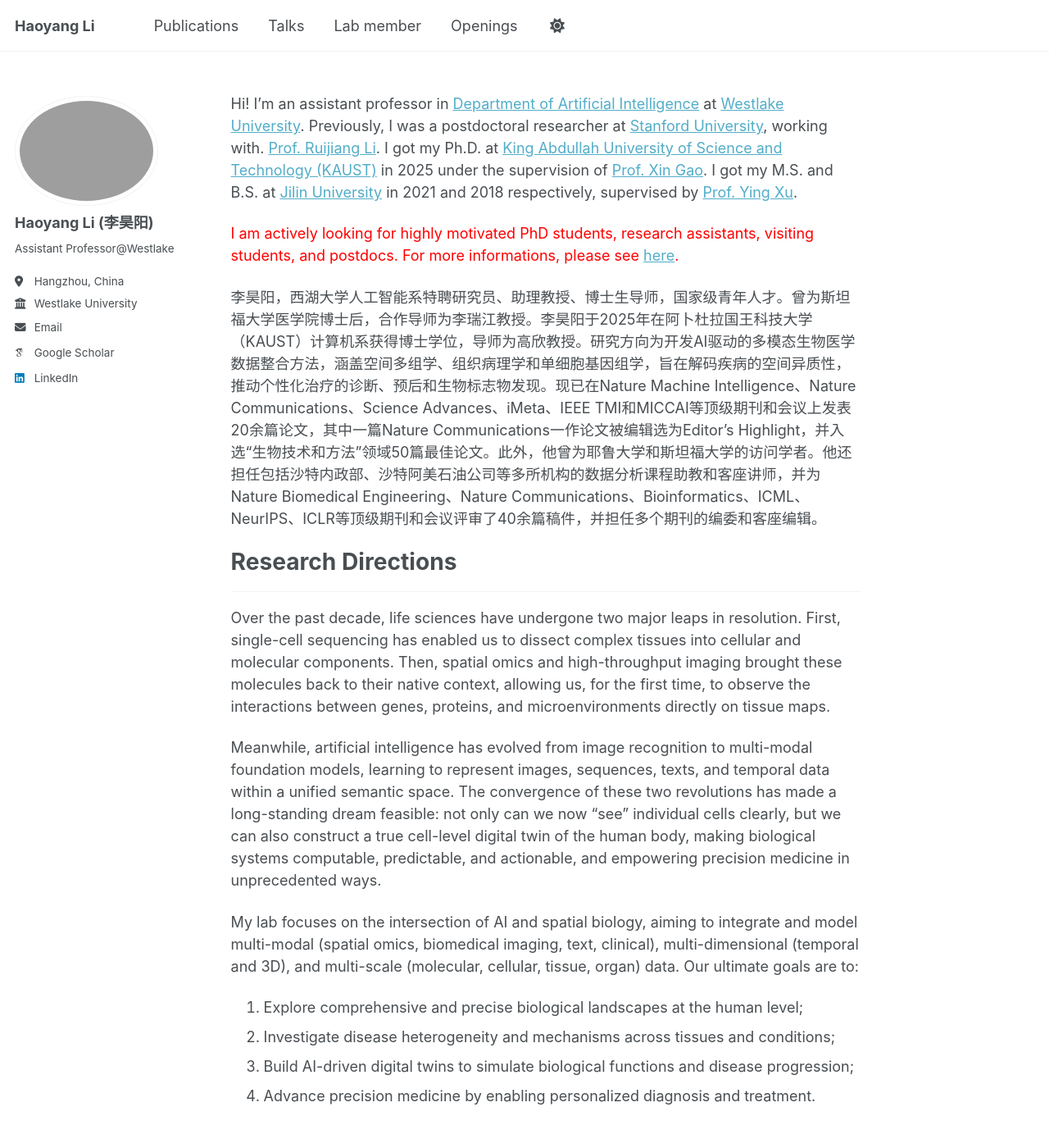
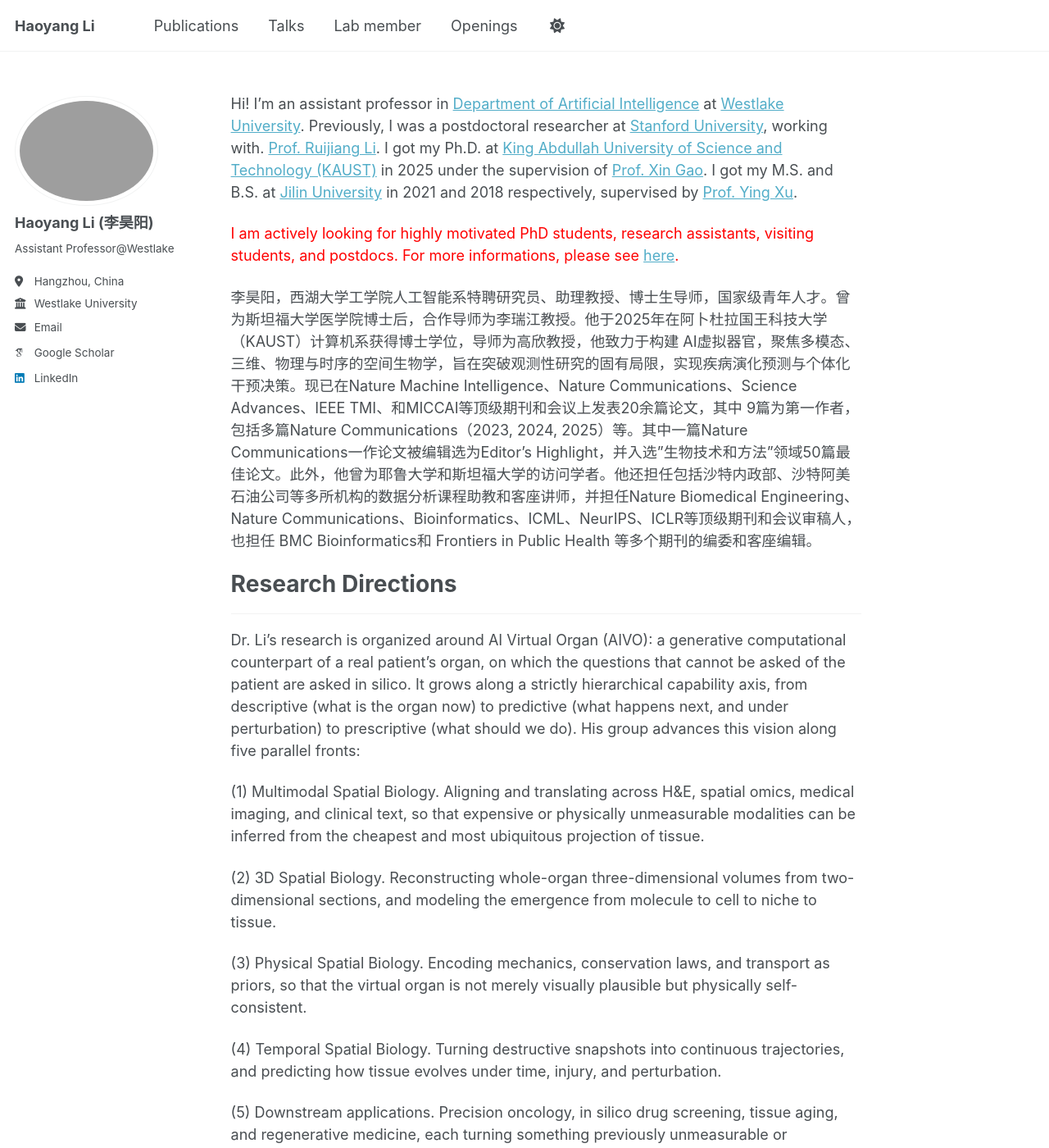
Before and after one commit to leihouyeung/lihaoyang.github.io, a Jekyll site: the page built from _pages/about.md, in a window 1280 px wide and 1400 px high. Shown: the whole window at 82% size. Built offline with Jekyll 4.4.1, drawn with Linux system fonts in a browser that asks for light colours; some web fonts are replaced; some of the changed text lies outside the part shown.

Commit message:
update website

```diff
--- a/_pages/about.md
+++ b/_pages/about.md
@@ -11,22 +11,23 @@ Hi! I'm an assistant professor in [Department of Artificial Intelligence](https:
 
 <span style="color:red">I am actively looking for highly motivated PhD students, research assistants, visiting students, and postdocs. For more informations, please see [here](./openings). </span>
 
-李昊阳，西湖大学人工智能系特聘研究员、助理教授、博士生导师，国家级青年人才。曾为斯坦福大学医学院博士后，合作导师为李瑞江教授。李昊阳于2025年在阿卜杜拉国王科技大学（KAUST）计算机系获得博士学位，导师为高欣教授。研究方向为开发AI驱动的多模态生物医学数据整合方法，涵盖空间多组学、组织病理学和单细胞基因组学，旨在解码疾病的空间异质性，推动个性化治疗的诊断、预后和生物标志物发现。现已在Nature Machine Intelligence、Nature Communications、Science Advances、iMeta、IEEE TMI和MICCAI等顶级期刊和会议上发表20余篇论文，其中一篇Nature Communications一作论文被编辑选为Editor’s Highlight，并入选“生物技术和方法”领域50篇最佳论文。此外，他曾为耶鲁大学和斯坦福大学的访问学者。他还担任包括沙特内政部、沙特阿美石油公司等多所机构的数据分析课程助教和客座讲师，并为Nature Biomedical Engineering、Nature Communications、Bioinformatics、ICML、NeurIPS、ICLR等顶级期刊和会议评审了40余篇稿件，并担任多个期刊的编委和客座编辑。
+李昊阳，西湖大学工学院人工智能系特聘研究员、助理教授、博士生导师，国家级青年人才。曾为斯坦福大学医学院博士后，合作导师为李瑞江教授。他于2025年在阿卜杜拉国王科技大学（KAUST）计算机系获得博士学位，导师为高欣教授，他致力于构建 AI虚拟器官，聚焦多模态、三维、物理与时序的空间生物学，旨在突破观测性研究的固有局限，实现疾病演化预测与个体化干预决策。现已在Nature Machine Intelligence、Nature Communications、Science Advances、IEEE TMI、和MICCAI等顶级期刊和会议上发表20余篇论文，其中 9篇为第一作者，包括多篇Nature Communications（2023, 2024, 2025）等。其中一篇Nature Communications一作论文被编辑选为Editor's Highlight，并入选"生物技术和方法"领域50篇最佳论文。此外，他曾为耶鲁大学和斯坦福大学的访问学者。他还担任包括沙特内政部、沙特阿美石油公司等多所机构的数据分析课程助教和客座讲师，并担任Nature Biomedical Engineering、Nature Communications、Bioinformatics、ICML、NeurIPS、ICLR等顶级期刊和会议审稿人，也担任 BMC Bioinformatics和 Frontiers in Public Health 等多个期刊的编委和客座编辑。
 
 # Research Directions
 
 ---
 
-Over the past decade, life sciences have undergone two major leaps in resolution. First, single-cell sequencing has enabled us to dissect complex tissues into cellular and molecular components. Then, spatial omics and high-throughput imaging brought these molecules back to their native context, allowing us, for the first time, to observe the interactions between genes, proteins, and microenvironments directly on tissue maps.
+Dr. Li's research is organized around AI Virtual Organ (AIVO): a generative computational counterpart of a real patient's organ, on which the questions that cannot be asked of the patient are asked in silico. It grows along a strictly hierarchical capability axis, from descriptive (what is the organ now) to predictive (what happens next, and under perturbation) to prescriptive (what should we do). His group advances this vision along five parallel fronts:
 
-Meanwhile, artificial intelligence has evolved from image recognition to multi-modal foundation models, learning to represent images, sequences, texts, and temporal data within a unified semantic space. The convergence of these two revolutions has made a long-standing dream feasible: not only can we now “see” individual cells clearly, but we can also construct a true cell-level digital twin of the human body, making biological systems computable, predictable, and actionable, and empowering precision medicine in unprecedented ways.
+(1) Multimodal Spatial Biology. Aligning and translating across H&E, spatial omics, medical imaging, and clinical text, so that expensive or physically unmeasurable modalities can be inferred from the cheapest and most ubiquitous projection of tissue.
 
-My lab focuses on the intersection of AI and spatial biology, aiming to integrate and model multi-modal (spatial omics, biomedical imaging, text, clinical), multi-dimensional (temporal and 3D), and multi-scale (molecular, cellular, tissue, organ) data. Our ultimate goals are to:
+(2) 3D Spatial Biology. Reconstructing whole-organ three-dimensional volumes from two-dimensional sections, and modeling the emergence from molecule to cell to niche to tissue.
 
-1. Explore comprehensive and precise biological landscapes at the human level;
-2. Investigate disease heterogeneity and mechanisms across tissues and conditions;
-3. Build AI-driven digital twins to simulate biological functions and disease progression;
-4. Advance precision medicine by enabling personalized diagnosis and treatment.
+(3) Physical Spatial Biology. Encoding mechanics, conservation laws, and transport as priors, so that the virtual organ is not merely visually plausible but physically self-consistent.
+
+(4) Temporal Spatial Biology. Turning destructive snapshots into continuous trajectories, and predicting how tissue evolves under time, injury, and perturbation.
+
+(5) Downstream applications. Precision oncology, in silico drug screening, tissue aging, and regenerative medicine, each turning something previously unmeasurable or untestable into something computable.
 
 <br>
 
```
Also changed, not shown: 3 other files.
